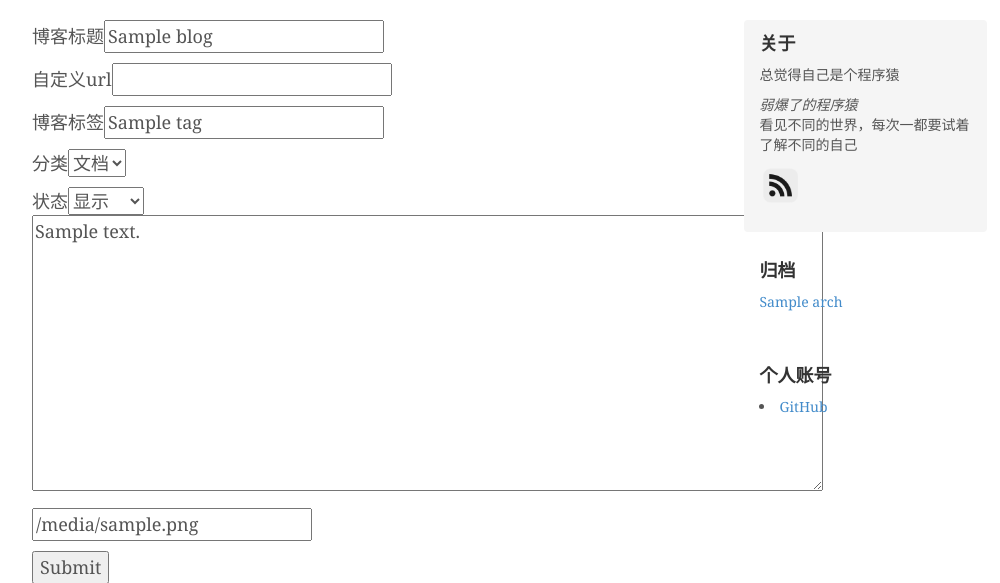
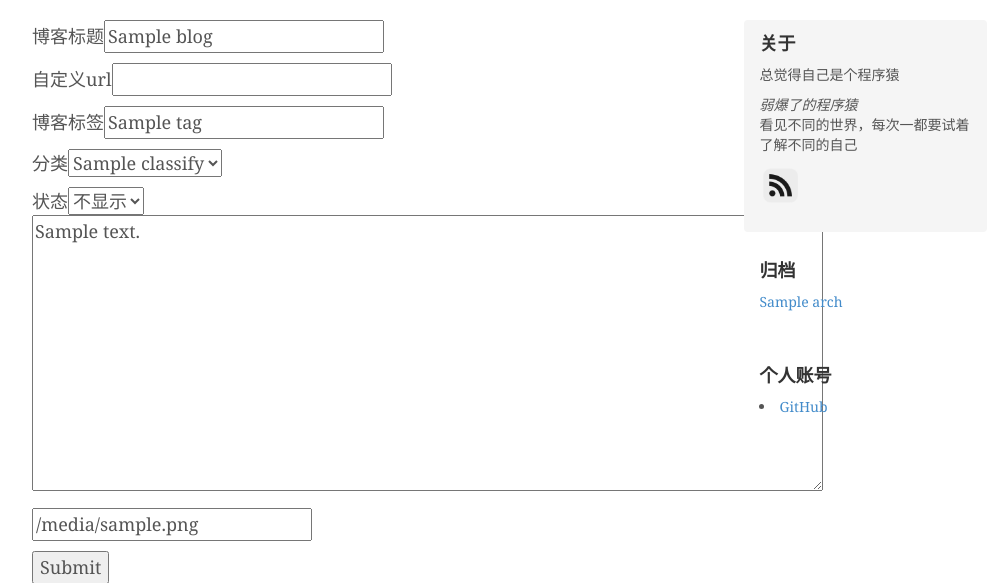
Before and after one commit to wangyu190810/22too, a Python web app: template templates/change.html in a window 1280 px wide. Shown: the part 52-635 px from the top of the page, without its empty margins (138-1138 px from the left). Run offline with Jinja, Linux system fonts and the light colour scheme; the template is opened without the code that fills it: most values are stand-ins (such as "Sample title", 1, 10 or a date in 2020); some libraries are stand-ins or nearby versions.

Commit message:
修正在修改文章是，之前的定义标签不出现的问题

```diff
--- a/templates/change.html
+++ b/templates/change.html
@@ -7,6 +7,9 @@
         自定义url<input type="text" name="tag_title"></p>
         博客标签<input type="text" name="tag" value="{{ blog.tag }}"></p>
         分类<select name="classify">
+        {% if blog.classify %}
+        <option value={{ blog.classify }}>{{ blog.classify }}</option>
+        {% endif %}
       <option value="doc">文档</option>
       <option value="mind">心情</option>
       <option value="soft">软件</option>
@@ -17,8 +20,13 @@
 
       <p></p>
       状态<select name="status">
-      <option value="1">显示</option>
-      <option value="0">不显示</option>
+        {% if blog.status == 1 %}
+            <option value="1">显示</option>
+        {% else %}
+            <option value="0">不显示</option>
+        {% endif %}
+        <option value="1">显示</option>
+        <option value="0">不显示</option>
     </select>
 
       <textarea name="content_md" rows="10" cols="70%" placeholder="支持markdown编辑">{{ blog.content_md }}</textarea>
```
